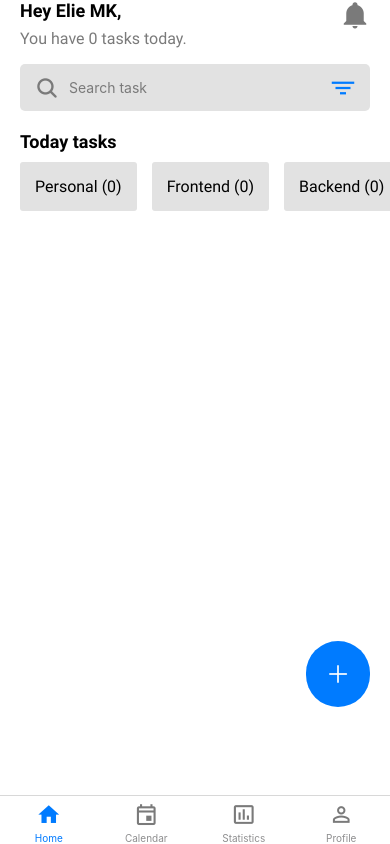
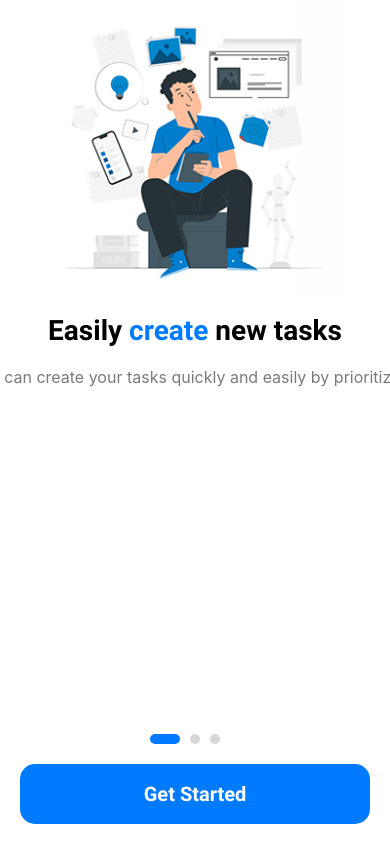
Before and after one commit to Elie-MK/mytasks, a React Native app: screen / in a window 390 px wide. Built offline with nearby package versions, Linux system fonts and the light colour scheme.

Commit message:
verify if the user is already onboarded

```diff
--- a/App.tsx
+++ b/App.tsx
@@ -1,5 +1,6 @@
 import React, { useEffect, useState } from "react";
 
+import AsyncStorage from "@react-native-async-storage/async-storage";
 import { NavigationContainer } from "@react-navigation/native";
 import { createNativeStackNavigator } from "@react-navigation/native-stack";
 import * as SplashScreen from "expo-splash-screen";
@@ -22,6 +23,15 @@ const Stack = createNativeStackNavigator<RootStackParamList>();
 
 export default function App() {
   const [fontsLoaded, setFontsLoaded] = useState<boolean>(false);
+  const [isOnboarded, setIsOnboarded] = useState(false);
+
+  function checkOnboarded() {
+    AsyncStorage.getItem("onboarded").then((value) => {
+      if (value === "true") {
+        setIsOnboarded(true);
+      }
+    });
+  }
 
   useEffect(() => {
     const fetchFonts = async () => {
@@ -29,6 +39,7 @@ export default function App() {
       setFontsLoaded(true);
     };
     fetchFonts();
+    checkOnboarded();
   }, []);
 
   if (!fontsLoaded) {
@@ -46,7 +57,7 @@ export default function App() {
             screenOptions={{
               headerShown: false,
             }}
-            initialRouteName="HomeMain"
+            initialRouteName={isOnboarded ? "SignIn" : "Onboarding"}
           >
             <Stack.Screen name="Onboarding" component={Onboarding} />
             <Stack.Screen name="SignIn" component={SignIn} />
```
